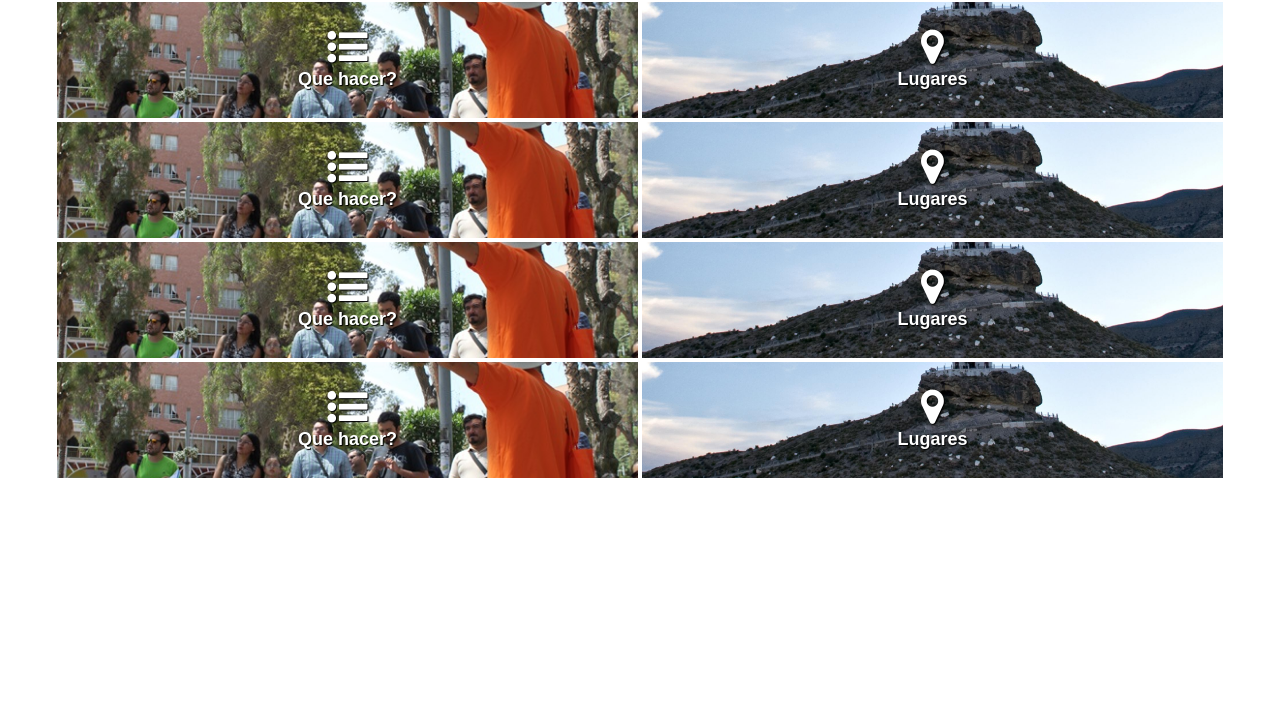
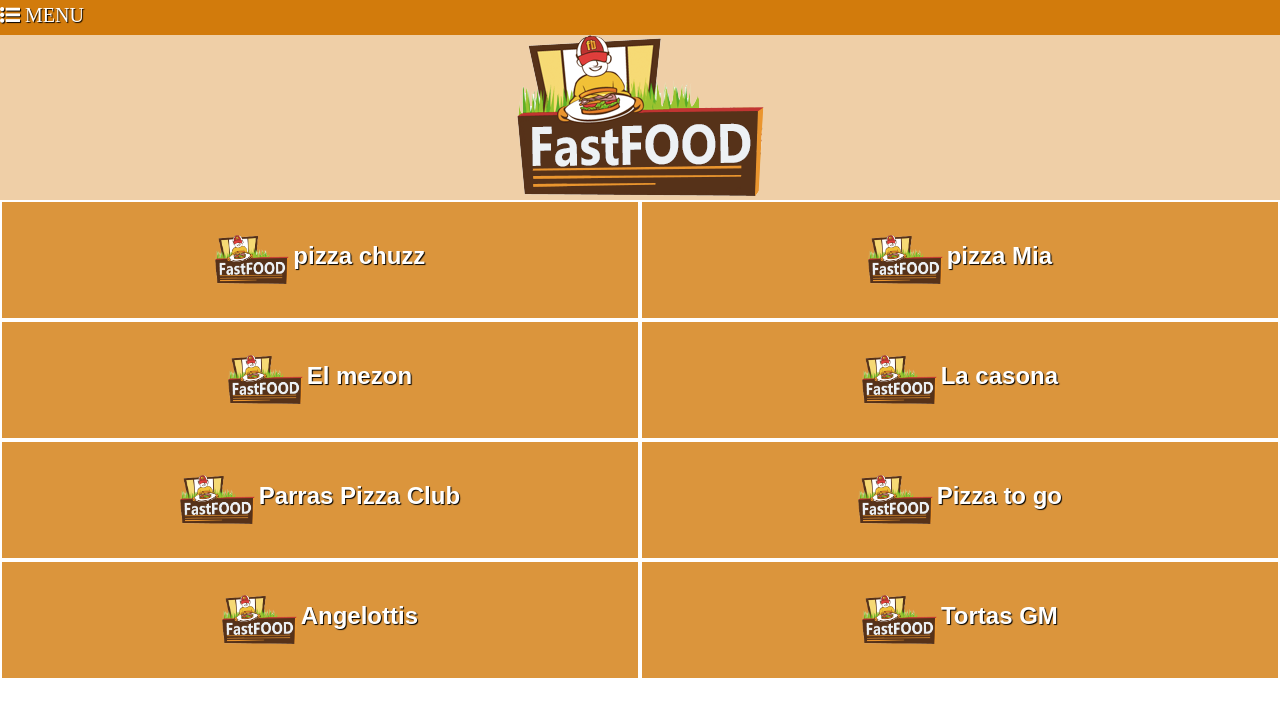
Before and after one commit to carlosmorin7819/parrasTour, a PHP site: page / in a window 1280 px wide. Shown: the top 717 px of the page. Run offline with PHP 8.4, Linux system fonts and the light colour scheme; data comes from the database, SQL or seed files in the repository; both versions use the stored data as it was after the commit; some web fonts are replaced.

Commit message:
actualizacion de repositorio

```diff
--- a/CSS/style.css
+++ b/CSS/style.css
@@ -11,5 +11,5 @@
  	background-size: cover;
  	border: 2px solid #fff !important;
  }
-.wathDo { background-image: url(../IMG/wathDo.JPG); }
+.wathDo {  }
 .places { background-image: url(../IMG/places.JPG); }
--- a/appAdmin/CSS/style.css
+++ b/appAdmin/CSS/style.css
@@ -11,7 +11,7 @@
  	background-size: cover;
  	border: 2px solid #fff !important;
  }
-.wathDo { background-image: url(../IMG/wathDo.JPG); }
+.wathDo {  }
 .places { background-image: url(../IMG/places.JPG); }
 nav{
 	width: 230px;
--- /dev/null
+++ b/conexion.php
@@ -0,0 +1,7 @@
+<?php
+
+	$link = mysql_connect("localhost","root","");
+	if($link){
+		mysql_select_db("fastfood",$link);
+	}
+?>
--- a/index.php
+++ b/index.php
@@ -9,65 +9,69 @@
 	<link rel="stylesheet" href="CSS/helpers.css">
 	<link rel="stylesheet" href="CSS/style.css">
 </head>
+<style type="text/css">
+	.menu{
+
+		width: 100%;
+		height: 50px;
+		background: #d27b0c;
+		margin-top: -15px;
+		font-size: 20px;
+		text-align: left;
+	}
+
+	.logo{
+
+	background: rgba(210, 123, 12, 0.36);
+	}
+
+	.opcion{
+		background-position: center;
+ 	background-size: cover;
+ 	border: 2px solid #fff !important;
+ 	background:  rgba(210, 123, 12, 0.8);
+	}
+
+</style>
+<?php
+ include 'conexion.php';
+
+ $query_users = mysql_query("SELECT * FROM restaurantes") or die(mysql_error());
+ ?>
+
+
 <body>
 	<header>
 
 	</header>
 	<body>
-		<div class="container">
-			<ul class="list row">
-				<li class="wathDo col-xs-6  bgBlue h120 block noPadding ">
-					<div class="content middle text-center">
-						<i class="fa fa-list-ul s40 cWhite text-shadow" aria-hidden="true"></i><br>
-						<span class="cWhite text-shadow s18 text-600">Que hacer?</span>
+		<div align="center">
+		<table border="0" class="content middle text-center">
+			<tr>
+				<td>
+					<div class="menu">
+						<h3 class="fa fa-list-ul  cWhite text-shadow" aria-hidden="true">
+							MENU
+						</h3>
 					</div>
-				</li>
-				<li class="places col-xs-6  bgBlue h120 block noPadding ">
-					<div class="content middle text-center">
-						<i class="fa fa-map-marker s40 cWhite text-shadow" aria-hidden="true"></i><br>
-						<span class="cWhite text-shadow s18 text-600">Lugares</span>
+				</td>
+			</tr>
+			<tr>
+				<td>
+					<div class="logo">
+						<img src="img/logo.png">
+						</h3>
 					</div>
-				</li>
-				<li class="wathDo col-xs-6  bgBlue h120 block noPadding ">
-					<div class="content middle text-center">
-						<i class="fa fa-list-ul s40 cWhite text-shadow" aria-hidden="true"></i><br>
-						<span class="cWhite text-shadow s18 text-600">Que hacer?</span>
-					</div>
-				</li>
-				<li class="places col-xs-6  bgBlue h120 block noPadding ">
-					<div class="content middle text-center">
-						<i class="fa fa-map-marker s40 cWhite text-shadow" aria-hidden="true"></i><br>
-						<span class="cWhite text-shadow s18 text-600">Lugares</span>
-					</div>
-				</li>
-				<li class="wathDo col-xs-6  bgBlue h120 block noPadding ">
-					<div class="content middle text-center">
-						<i class="fa fa-list-ul s40 cWhite text-shadow" aria-hidden="true"></i><br>
-						<span class="cWhite text-shadow s18 text-600">Que hacer?</span>
-					</div>
-				</li>
-				<li class="places col-xs-6  bgBlue h120 block noPadding ">
-					<div class="content middle text-center">
-						<i class="fa fa-map-marker s40 cWhite text-shadow" aria-hidden="true"></i><br>
-						<span class="cWhite text-shadow s18 text-600">Lugares</span>
-					</div>
-				</li>
-				<li class="wathDo col-xs-6  bgBlue h120 block noPadding ">
-					<div class="content middle text-center">
-						<i class="fa fa-list-ul s40 cWhite text-shadow" aria-hidden="true"></i><br>
-						<span class="cWhite text-shadow s18 text-600">Que hacer?</span>
-					</div>
-				</li>
-				<li class="places col-xs-6  bgBlue h120 block noPadding ">
-					<div class="content middle text-center">
-						<i class="fa fa-map-marker s40 cWhite text-shadow" aria-hidden="true"></i><br>
-						<span class="cWhite text-shadow s18 text-600">Lugares</span>
-					</div>
-				</li>
+				</td>
+			</tr>
+			<?php
 
+			while($elemento = mysql_fetch_array($query_users)){ ?>
+			<tr  class="opcion col-xs-6   h120 block  " >
+				<td > <img src="img/logo.png"  height="50"> <a href="" class="cWhite text-shadow s24 text-600">   <?= $elemento['nombre']; }?></a> </td>
 
-			</ul>
-		</div>
+		</table>
+</div>
 	</body>
 	<footer>
 
```
Also changed, not shown: BD/fastfood.sql (added, +115 -0 lines), appAdmin/index.php (deleted, +0 -18 lines), IMG/logo.png (added).
